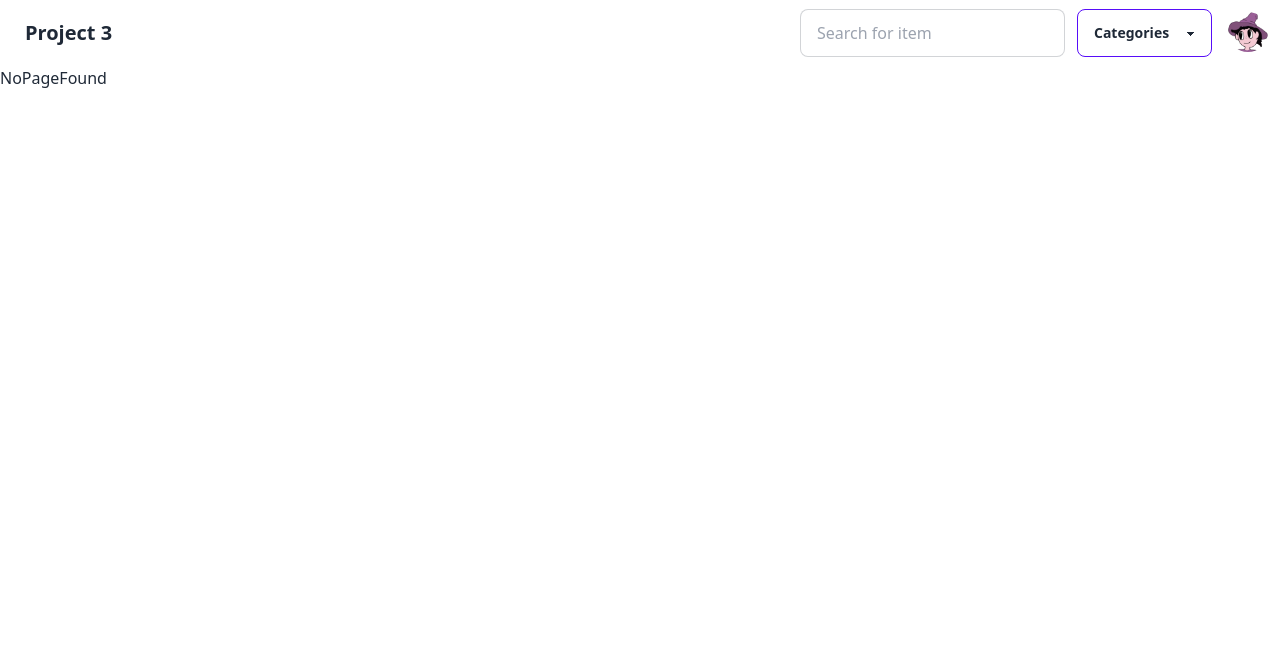
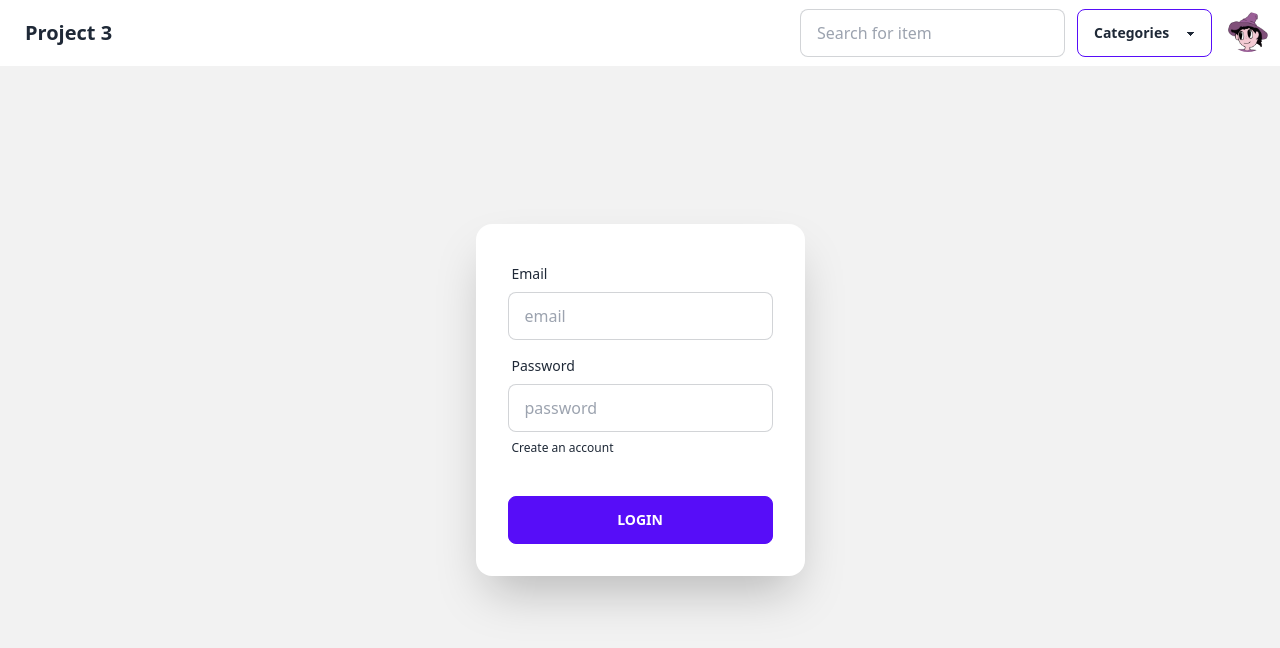
Before and after one commit to Rilaey/The-Mars-Market, a React (Create React App) app in the folder client/: page /signin in a window 1280 px wide. Shown: the top 648 px of the page. Built offline with nearby package versions, Linux system fonts and the light colour scheme.

Commit message:
Created sign in component

```diff
--- a/client/src/App.js
+++ b/client/src/App.js
@@ -3,6 +3,7 @@ import Home from "./pages/Home";
 import Header from "./components/Header";
 import Profile from "./pages/Profile";
 import NoPageFound from "./pages/NoPageFound";
+import SignIn from "./pages/SignIn";
 
 function App() {
   return (
@@ -12,6 +13,7 @@ function App() {
         <Route path="/" element={<Home />} />
         <Route path="/profile" element={<Profile />} />
         <Route path="*" element={<NoPageFound />} />
+        <Route path="/signin" element={<SignIn />} />
       </Routes>
     </BrowserRouter>
   );
--- a/client/src/components/Header.js
+++ b/client/src/components/Header.js
@@ -4,7 +4,7 @@ import glub from "../assets/glub.png";
 function Header() {
     const navigate = useNavigate();
     return (
-        <div className="navbar bg-base-100 ">
+        <div className="navbar bg-base-100 fixed">
             <div className="flex-1">
                 <a href="/" className="btn btn-ghost normal-case text-xl">Project 3</a>
             </div>
--- /dev/null
+++ b/client/src/pages/SignIn.js
@@ -0,0 +1,32 @@
+import React from 'react'
+
+export default function SignIn() {
+  return (
+    <div className="hero min-h-screen bg-base-200">
+      <div className="hero-content flex-col lg:flex-row-reverse">
+        <div className="card flex-shrink-0 w-full max-w-sm shadow-2xl bg-base-100">
+          <div className="card-body">
+            <div className="form-control">
+              <label className="label">
+                <span className="label-text">Email</span>
+              </label>
+              <input type="text" placeholder="email" className="input input-bordered" />
+            </div>
+            <div className="form-control">
+              <label className="label">
+                <span className="label-text">Password</span>
+              </label>
+              <input type="text" placeholder="password" className="input input-bordered" />
+              <label className="label">
+                <a href="#" className="label-text-alt link link-hover">Create an account</a>
+              </label>
+            </div>
+            <div className="form-control mt-6">
+              <button className="btn btn-primary">Login</button>
+            </div>
+          </div>
+        </div>
+      </div>
+    </div>
+  )
+}
```
